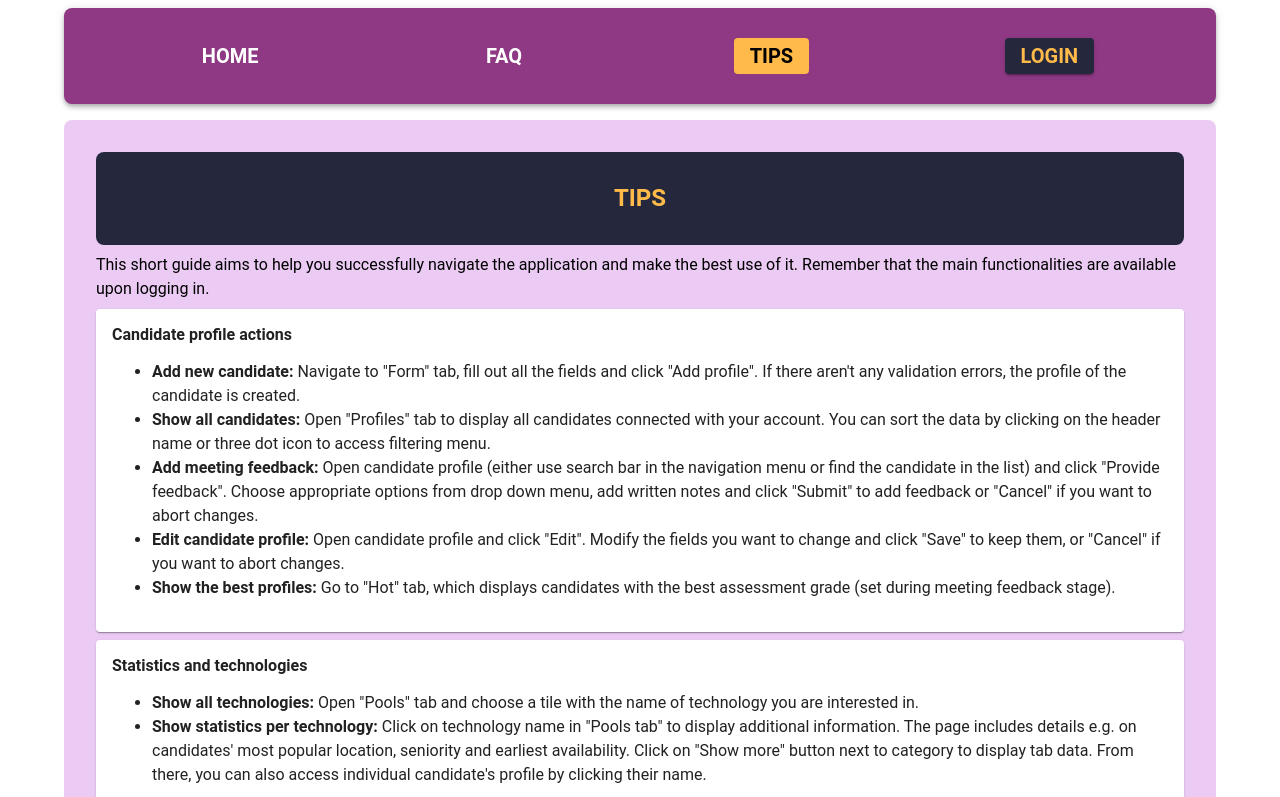
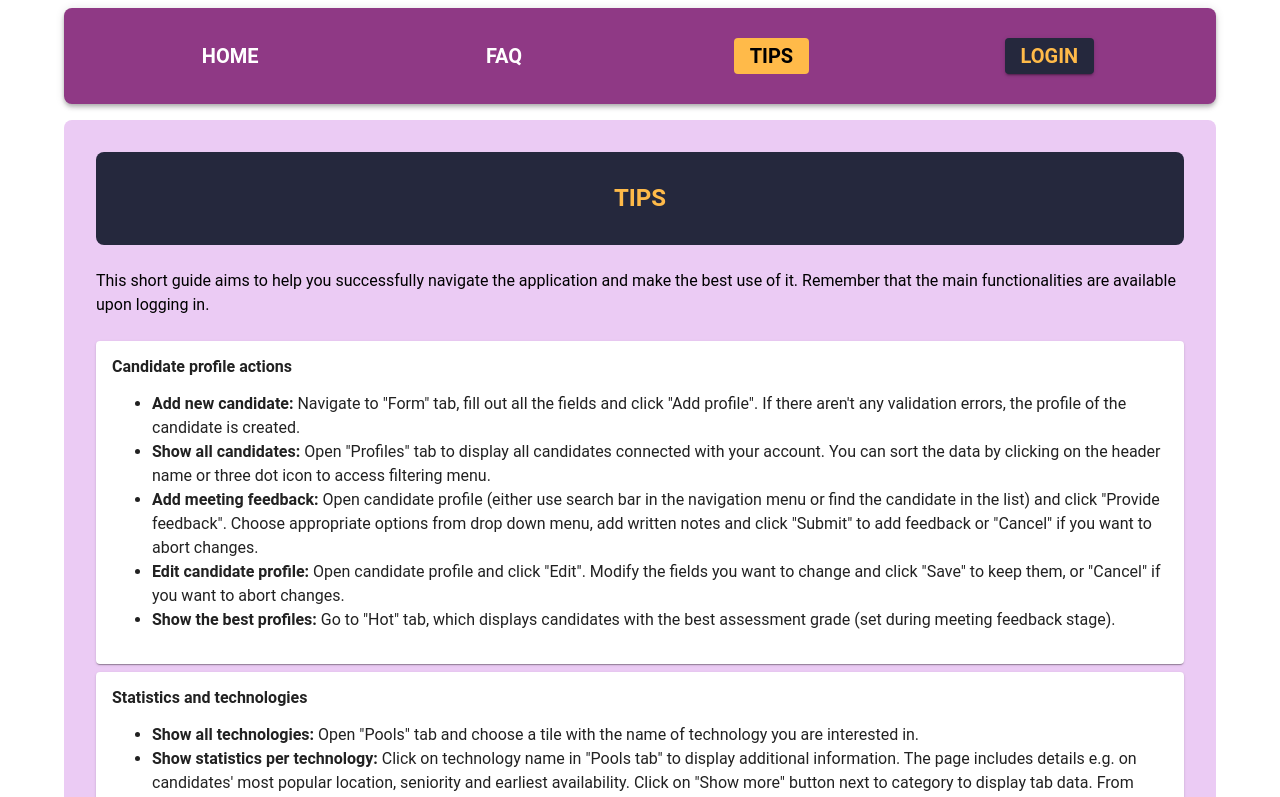
Before and after one commit to MateuszKuruc/ATS-recruitment-app, a React (Create React App) app in the folder ats-frontend/: page /tips in a window 1280 px wide. Shown: the top 797 px of the page. Built offline with nearby package versions, Linux system fonts and the light colour scheme; no server answers; what @fvilers/disable-react-devtools would draw is missing.

Commit message:
fix styling of tips component on mobile and desktop

```diff
--- a/ats-frontend/src/components/Info/Tips.js
+++ b/ats-frontend/src/components/Info/Tips.js
@@ -19,8 +19,13 @@ const MainContainer = styled.div`
 
 const Intro = styled.div`
   && {
-    margin-top: 0.5rem;
-    margin-bottom: 0.5rem;
+    margin-top: 1.5rem;
+    margin-bottom: 1.5rem;
+
+    @media (max-width: 768px) {
+      margin-bottom: 1rem;
+      margin-top: 0.5rem;
+    }
   }
 `;
 const Content = styled.div`
```
